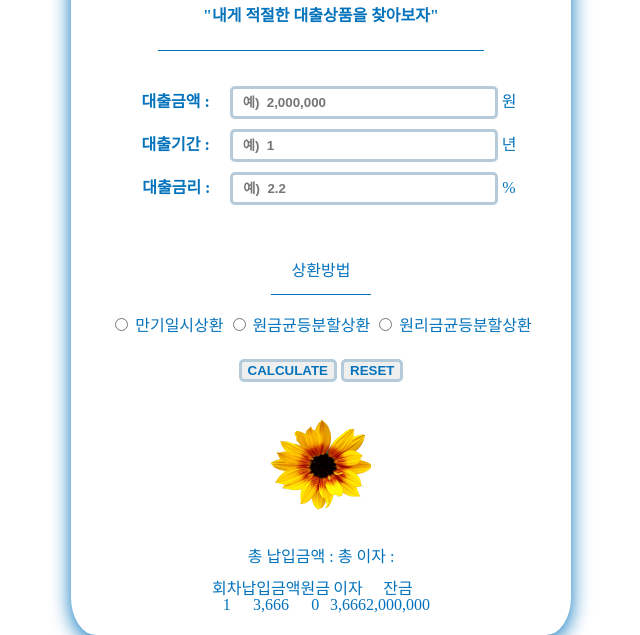
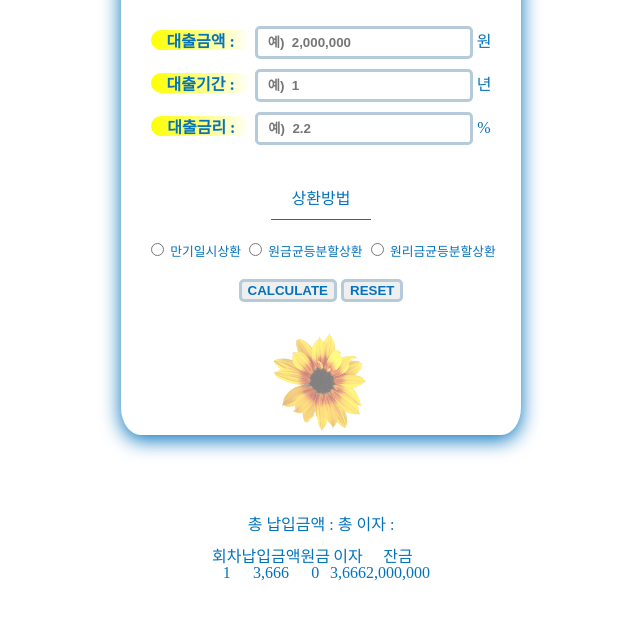
Before and after one commit to annasyun/calculator, a plain HTML site: page index.html in a window 1280 px wide. Shown: the part 179-814 px from the top of the page, without its empty margins (319-959 px from the left). Drawn offline with Linux system fonts and the light colour scheme; a web font is replaced by a local one.

Commit message:
Feat:css-location

```diff
--- /dev/null
+++ b/app.js
@@ -0,0 +1,30 @@
+// inp 인풋 변수할당 (대출금액, 대출기간, 대출금리 인풋)
+const inpLoanAmount = document.querySelector(".put-loan-amount");
+const inpLoanPeriod = document.querySelector(".put-loan-period");
+const inpLoanInterest = document.querySelector(".put-loan-interest");
+
+// btn 버튼 변수할당 (계산버튼, 리셋버튼)
+const btnCal = document.querySelector(".cal");
+const btnReset = document.querySelector(".reset");
+
+// 상환방법 라디오 버튼(만기, 원금균, 원리금균)
+const inpMethodFirst = document.querySelector(".method-first");
+const inpMethodSecond = document.querySelector(".method-second");
+const inpMethodThird = document.querySelector(".method-third");
+
+// 계산결과 (총납입금액, 총이자)
+const valuePayment = document.querySelector(".value-payment");
+const valueInterest = document.querySelector(".value-interest");
+
+// 계산결과 디테일 (회차, 납입금액, 원금, 이자 ,잔금) - 보류
+
+
+
+function comma(){
+    let x = inpLoanAmount.value;
+    let y = x.toString().replace(/\B(?=(\d{3})+(?!\d))/g, ',');
+    console.log(y);
+    inpLoanAmount.value = y;
+}
+
+inpLoanAmount.addEventListener("keydown", comma);
--- a/index.html
+++ b/index.html
@@ -19,23 +19,23 @@
 
             <form class="form-loan-info">
                 <h2 class="cover-up">대출 정보</h2>
-                <label class="txt-loan-amount"><span>대출금액 :</span>
-                    <input class="put-loan-amount" type="number" placeholder="예)  2,000,000" required> 원
+                <label class="txt-loan-amount"><span class="box-deco">대출금액 :</span>
+                    <input class="put-loan-amount" type="text" placeholder="예)  2,000,000" required> 원
                 </label>
 
-                <label class="txt-loan-period"><span>대출기간 :</span>
+                <label class="txt-loan-period"><span class="box-deco">대출기간 :</span>
                     <input class="put-loan-period" type="number" placeholder="예)  1" required> 년
                 </label>
 
-                <label class="txt-loan-interest-rate"><span>대출금리 :</span>
+                <label class="txt-loan-interest-rate"><span class="box-deco">대출금리 :</span>
                     <input class="put-loan-interest-rate" type="number" id="loan-interest-rate" placeholder="예)  2.2" required> %
                 </label>
             </form>
 
             <form class="txt-repayment-type"><p class="method">상환방법</p>
-                <input class="put-repayment-type" type="radio" name="repayment-type" required> 만기일시상환
-                <input class="put-repayment-type" type="radio" name="repayment-type" required> 원금균등분할상환
-                <input class="put-repayment-type" type="radio" name="repayment-type" required> 원리금균등분할상환
+                <input class="put-repayment-type method-first" type="radio" name="repayment-type" required> 만기일시상환
+                <input class="put-repayment-type method-second" type="radio" name="repayment-type" required> 원금균등분할상환
+                <input class="put-repayment-type method-third" type="radio" name="repayment-type" required> 원리금균등분할상환
             </form>
 
             <section class="btn-container">
@@ -44,19 +44,19 @@
                 <button class="reset" type="button">RESET</button>
              </section>
 
-            <section class="sec-loading">
+             <section class="sec-loading">
                 <h2 class="cover-up">계산화면</h2>
                 <img class="img-loading" src="./src/flower.png" alt="">
             </section>
 
-
-            <section class="sec-short-result">
+             <section class="sec-short-result">
                 <h2 class="simple-result cover-up">간편 대출이자 계산결과</h2>
                 <span class="txt-payment">총 납입금액 :</span>
                 <strong class="value-payment"></strong>
                 <span class="txt-interest">총 이자 :</span>
                 <strong class="value-interest"></strong>
             </section>
+
 
             <table class="table-detailed-result">
                 <caption class="detailed-result cover-up">상세 대출이자 계산결과</caption>
@@ -82,5 +82,6 @@
 
         </main>
     </div>
+    <script src="./app.js"></script>
 </body>
 </html>
--- a/style.css
+++ b/style.css
@@ -1,4 +1,5 @@
-/* font 다운 필요*/
+/* font 다운 필요 */
+
 @font-face {
     font-family: 'GmarketSansMedium';
     src: url('https://cdn.jsdelivr.net/gh/projectnoonnu/noonfonts_2001@1.1/GmarketSansMedium.woff') format('woff');
@@ -20,8 +21,8 @@ body {
     /* background-color: #0473bc; */
     margin: 0 auto;
     margin-top: 5%;
-    width: 500px;
-    height: 750px;
+    width: 400px;
+    height: 550px;
     border-radius: 5%;
     box-shadow:0px 5px 20px #0473bc;
     /* box-shadow: 10px 5px 5px #add7e6; */
@@ -29,53 +30,82 @@ body {
 
 
 /* header -------------------------------------- */
+
 .cont-tit {
     display: inline-block;
-    margin: 13% 0 7% 0;
+    margin: 10% 0 10% 0;
     border-bottom: 1px solid #0473bc;
 }
 
 .txt-tit {
-    font-size: 2rem;
+    font-size: 1.5rem;
     font-weight: 700;
-    margin-bottom: 1rem;
+    margin-bottom: 0.5rem;
 }
 
 .txt-tit-desc {
-    margin: 8% 0 8% 0;
+    font-size: 0.9rem;
+    margin: 4% 0 5% 0;
     font-weight: bold;
 }
 
 /* main -------------------------------------- */
+
+input {
+    font-weight: bold;
+}
+
 .form-loan-info {
     display: flex;
     flex-direction: column;
-    margin-bottom: 2rem;
+    margin-bottom: 1rem;
 
 }
+
+.box-deco {
+    border-radius: 10px;
+    background: linear-gradient( to right, yellow, white );
+    line-height: 1.5;
+}
+
 
 .form-loan-info span {
     display: inline-block;
     width: 100px;
     height: 20px;
     font-weight: bold;
-    /* background-color:#059fdb; */
+    background-color:#dce533;
 }
 
 .put-loan-amount:hover {
     box-shadow:0px 1px 10px #0473bc;
     border: 3px solid #0473bc;
-    /* border: 3px solid #589cc9; */
+}
+
+.put-loan-amount:focus {
+    border: 3px solid #0473bc;
+    outline: none;
 }
 
 .put-loan-period:hover {
     box-shadow:0px 1px 10px #0473bc;
     border: 3px solid #0473bc;
+
+}
+
+.put-loan-period:focus {
+    border: 3px solid #0473bc;
+    outline: none;
 }
 
 .put-loan-interest-rate:hover {
     box-shadow:0px 1px 10px #0473bc;
     border: 3px solid #0473bc;
+}
+
+.put-loan-interest-rate:focus {
+    border: 3px solid #0473bc;
+    outline: none;
 }
 
 .put-loan-amount, .put-loan-period, .put-loan-interest-rate {
@@ -84,9 +114,40 @@ body {
     /* margin-left: 20px; */
     border: 3px solid #b5cbd9;
     border-radius: 5px;
-    width: 250px;
+    width: 200px;
     height: 25px;
     padding-left: 10px;
+}
+
+.txt-loan-interest-rate {
+    margin-bottom: 1rem;
+}
+
+/* method -------------------------------------- */
+
+.method {
+    margin: 0 auto;
+    margin-top: px;
+    margin-bottom: 20px;
+    width: 100px;
+    border-bottom: 1px solid #0473bc;
+    padding-bottom: 3%;
+    font-size: 1rem;
+}
+
+.txt-repayment-type {
+    margin-top: 5%;
+    font-size: 0.8rem;
+}
+
+/* button -------------------------------------- */
+
+.btn-container {
+    margin-top: 5%;
+}
+
+button.reset {
+    margin-bottom: 2rem;
 }
 
 .cal, .reset {
@@ -106,34 +167,6 @@ body {
     border: 3px solid #0473bc;
 }
 
-input {
-    font-weight: bold;
-}
-
-.txt-repayment-type {
-    margin-top: 5%;
-}
-
-.method {
-    margin: 0 auto;
-    margin-bottom: 20px;
-    width: 100px;
-    border-bottom: 1px solid #0473bc;
-    padding-bottom: 3%;
-}
-
-.txt-loan-interest-rate {
-    margin-bottom: 1rem;
-}
-
-.btn-container {
-    margin-top: 5%;
-}
-
-button.reset {
-    margin-bottom: 2rem;
-}
-
 /* loading -------------------------------------- */
 
 @keyframes rotate {
@@ -147,15 +180,19 @@ button.reset {
 }
 
 .sec-loading {
-    margin-bottom: 2rem;
+    margin-bottom: 5rem;
+    position: relative;
+    opacity: 50%;
 }
 
 .img-loading {
     width: 100px;
     height: 100px;
-    animation: rotate 5s infinite linear;
+    animation: rotate 3s infinite linear;
 }
 
+
+/* result -------------------------------------- */
 .sec-short-result {
     margin-bottom: 1rem;
 }
```
